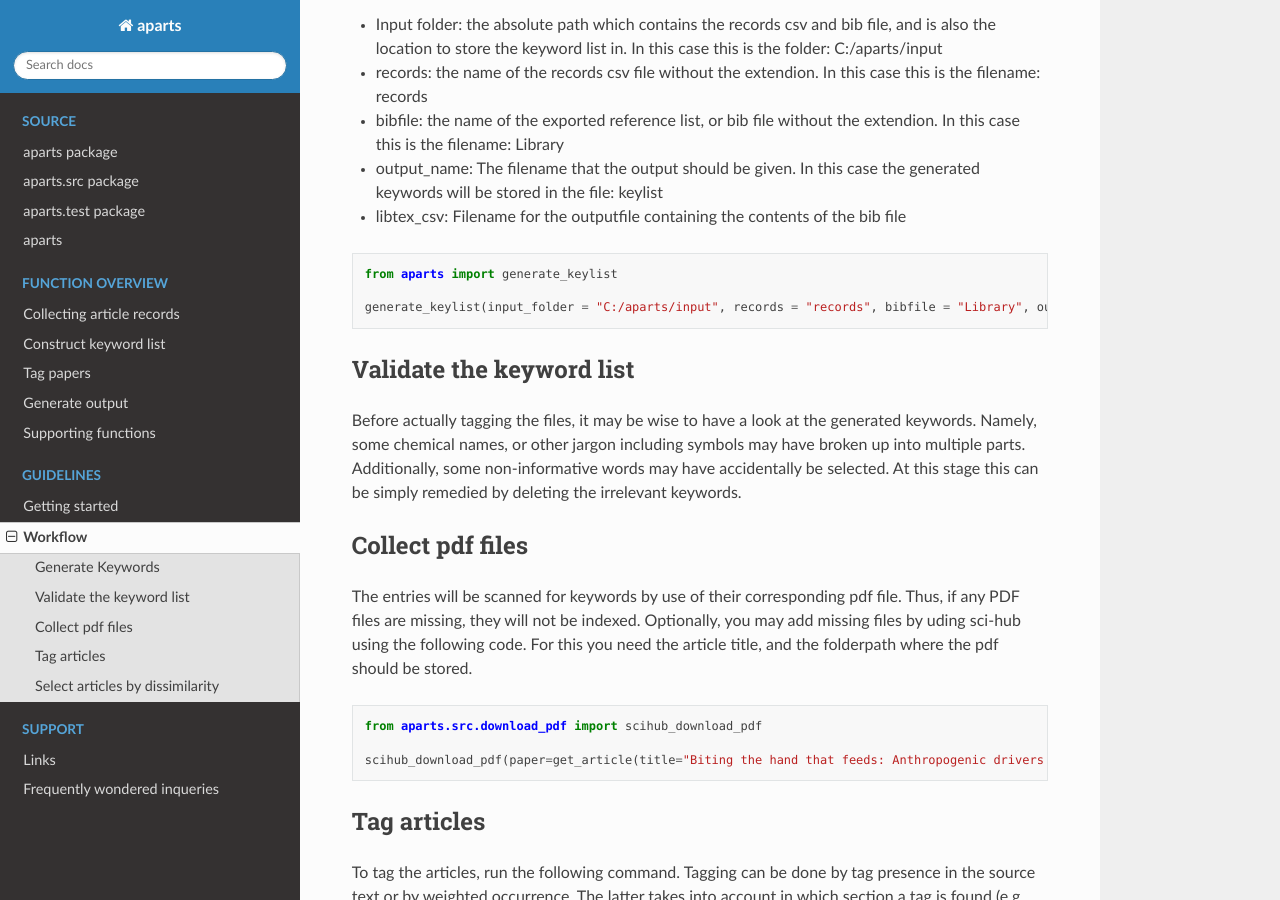
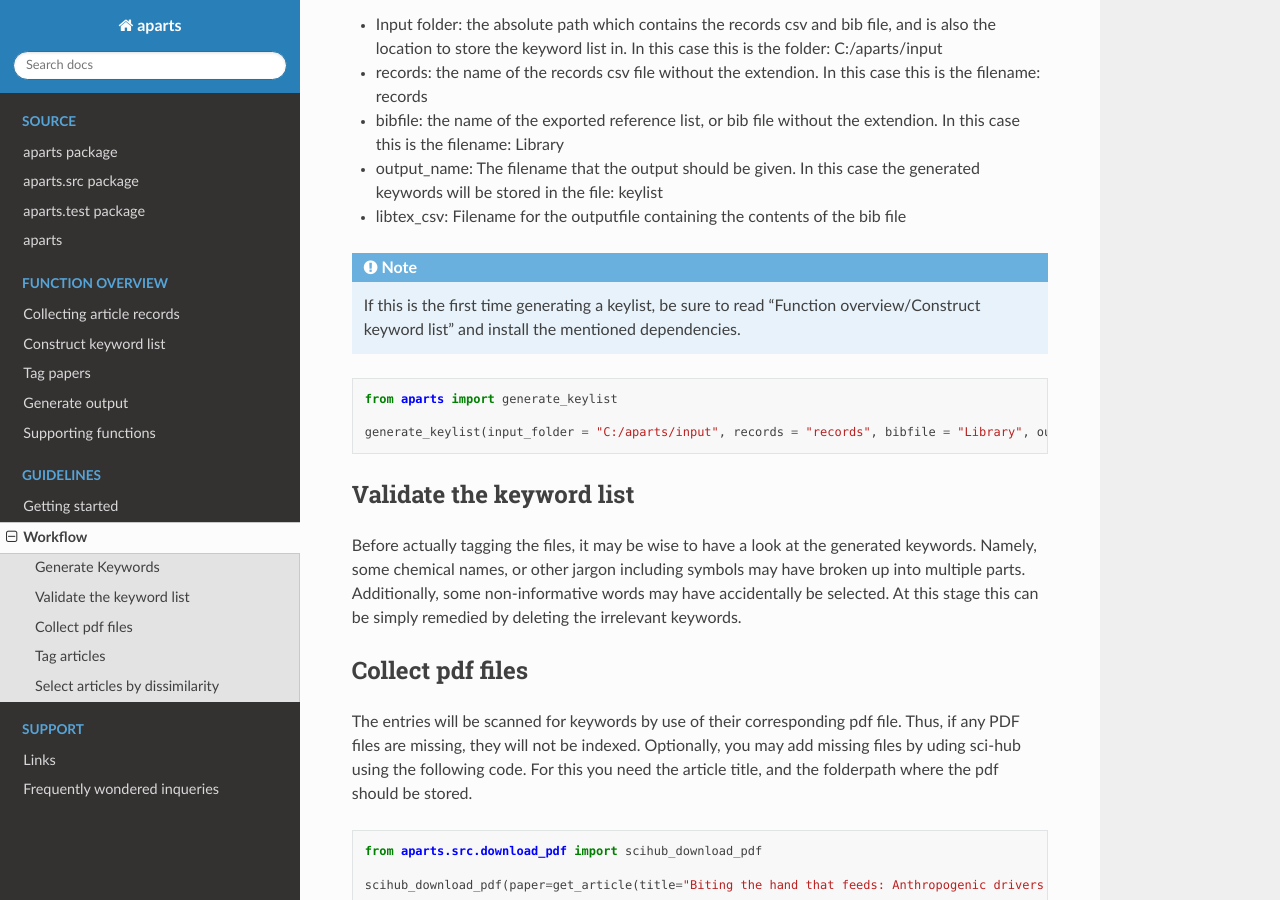
Before and after one commit to SamBoerlijst/aparts, a Sphinx documentation site: the page built from app/source/guidelines/workflow.rst, in a window 1280 px wide and 900 px high, scrolled down 534 px. Built offline with Sphinx 7.4.7 and the Read the Docs theme 2.0.0, drawn with Linux system fonts in a browser that asks for light colours.

Commit message:
Update workflow.rst

```diff
--- a/app/source/guidelines/workflow.rst
+++ b/app/source/guidelines/workflow.rst
@@ -24,6 +24,11 @@ To generate a list of keywords, run the following command indicating the locatio
 - output_name: The filename that the output should be given. In this case the generated keywords will be stored in the file: keylist
 
 - libtex_csv: Filename for the outputfile containing the contents of the bib file
+
+
+.. note::
+
+  If this is the first time generating a keylist, be sure to read "Function overview/Construct keyword list" and install the mentioned dependencies.
 
 
 .. code-block:: python
```
